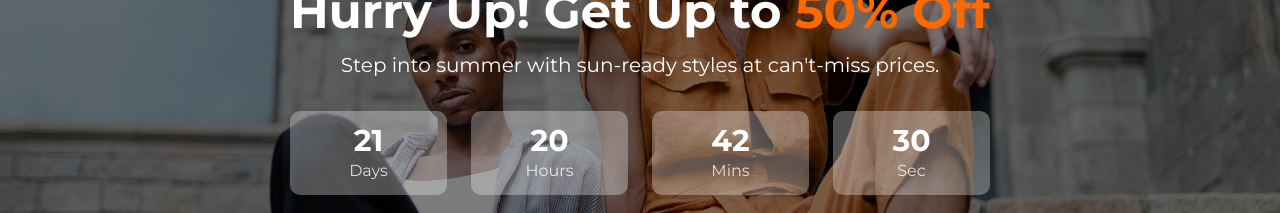
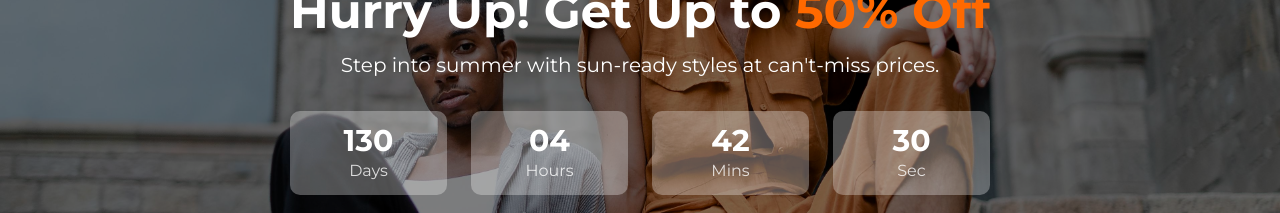
Before and after one commit to MMfrontend-developer/Shapora-Store, a Next.js app: page / in a window 1280 px wide. Shown: the part 2580-2793 px from the top of the page. Built offline with nearby package versions, Linux system fonts and the light colour scheme.

Commit message:
summer sale date updated

```diff
--- a/src/app/(website)/_components/DiscountSection.tsx
+++ b/src/app/(website)/_components/DiscountSection.tsx
@@ -13,7 +13,8 @@ export default function DiscountSection() {
   });
 
   useEffect(() => {
-    const targetDate = new Date("2025-10-15T15:59:59").getTime(); // set your end date here
+   const targetDate = new Date("2026-01-31T23:59:59").getTime();
+ // set your end date here
 
     const timer = setInterval(() => {
       const now = new Date().getTime();
```
